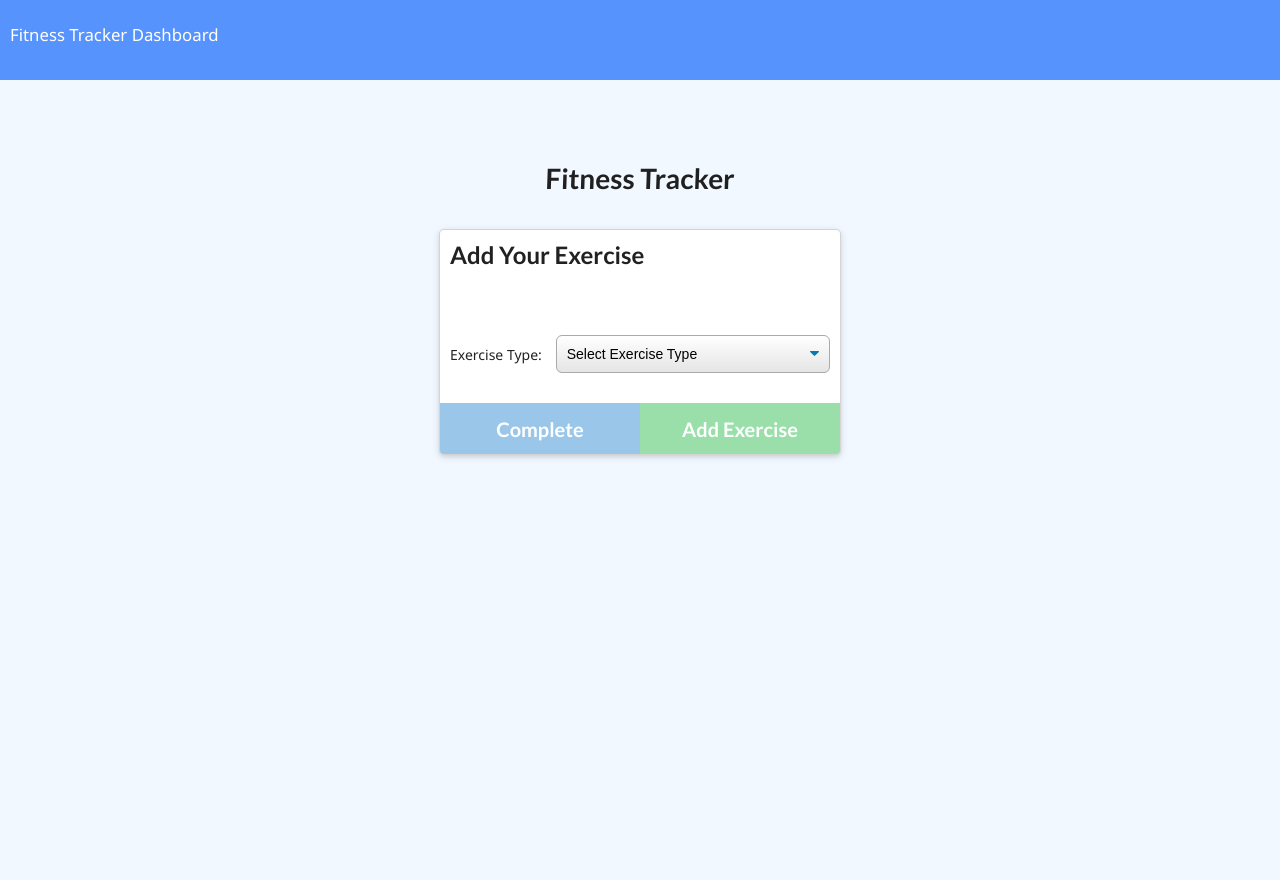
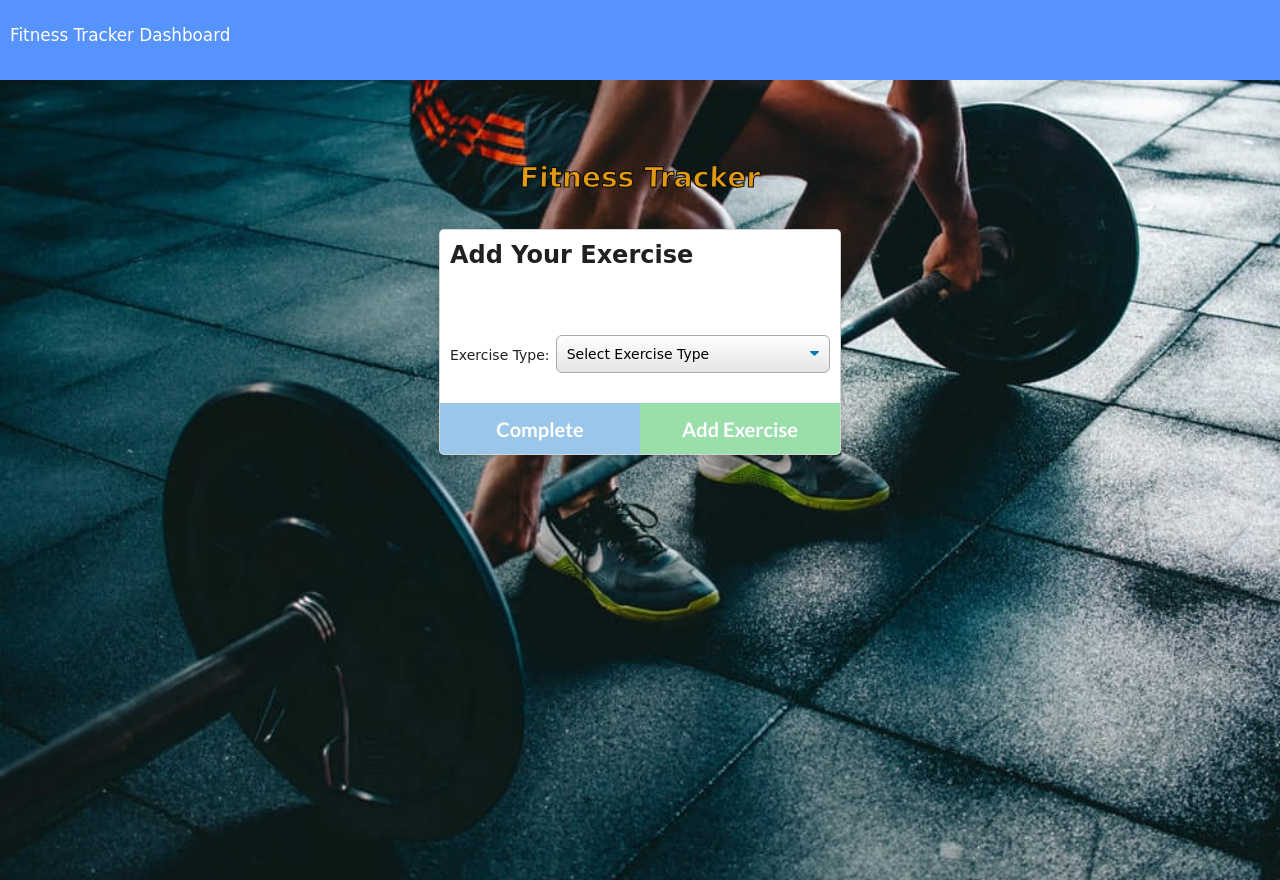
Before and after one commit to neyneyalldayday/trackmyworkouts, a plain HTML site: page public/exercise.html in a window 1280 px wide. Drawn offline with nearby package versions, Linux system fonts and the light colour scheme; no server answers.

Commit message:
messed around with the css for fun but it made the graph on the dashboard kinda hard to read

```diff
--- a/public/style.css
+++ b/public/style.css
@@ -10,10 +10,18 @@ html,
 body,
 .wrapper {
   height: 100%;
+  background-image: url(workouthmwk.jpg);
+  background-size: 100%;
+  object-fit: cover;
+  object-position: center;
+
 }
 
+
 body {
-  font-family: "Segoe UI", Tahoma, Geneva, Verdana, sans-serif;
+ font-family: 'Permanent Marker', cursive;
+
+
 }
 
 nav {
@@ -23,6 +31,7 @@ nav {
   padding: 10px;
   line-height: 3;
   font-size: 1.2rem;
+  isolation: isolate;
 }
 
 a,
@@ -34,6 +43,7 @@ a:visited {
 }
 
 header {
+  font-family: 'Permanent Marker', cursive;
   height: 150px;
   padding-top: 80px;
   text-align: center;
@@ -41,10 +51,12 @@ header {
 }
 
 header h1 {
+  font-family: 'Permanent Marker', cursive;
   transform: skewX(-2deg);
 }
 
 select {
+  font-family: 'Permanent Marker', cursive;
   display: block;
   -moz-appearance: none;
   -webkit-appearance: none;
@@ -104,6 +116,7 @@ input {
 .m-auto {
   margin: 0 auto;
   width: 500px;
+  opacity: 1;
 }
 
 form .workout-type,
@@ -114,6 +127,7 @@ form .resistance-form div {
 }
 
 form label {
+
   width: 150px;
   margin-top: 0.7rem;
 }
@@ -136,6 +150,8 @@ form::after {
 .exercise .ui.card {
   width: 400px;
   max-width: 600px;
+  background-blend-mode: unset;
+
 }
 
 .exercise .buttons {
@@ -435,3 +451,11 @@ form > button {
     right: -320px;
   }
 }
+h2 {
+  font-family: 'Permanent Marker', cursive;
+}
+h1 {
+  color: rgb(226, 154, 21);
+  -webkit-text-stroke: 1.11px rgba(12, 12, 2, 0.959);
+  -webkit-font-smoothing: antialiased;
+}
--- a/public/workout-style.css
+++ b/public/workout-style.css
@@ -0,0 +1,3 @@
+h1 {
+    font-family: 'Permanent Marker', cursive;
+}
```
Also changed, not shown: public/index.html (+2 -0 lines), public/workouthmwk.jpg (added), 1 other file.
